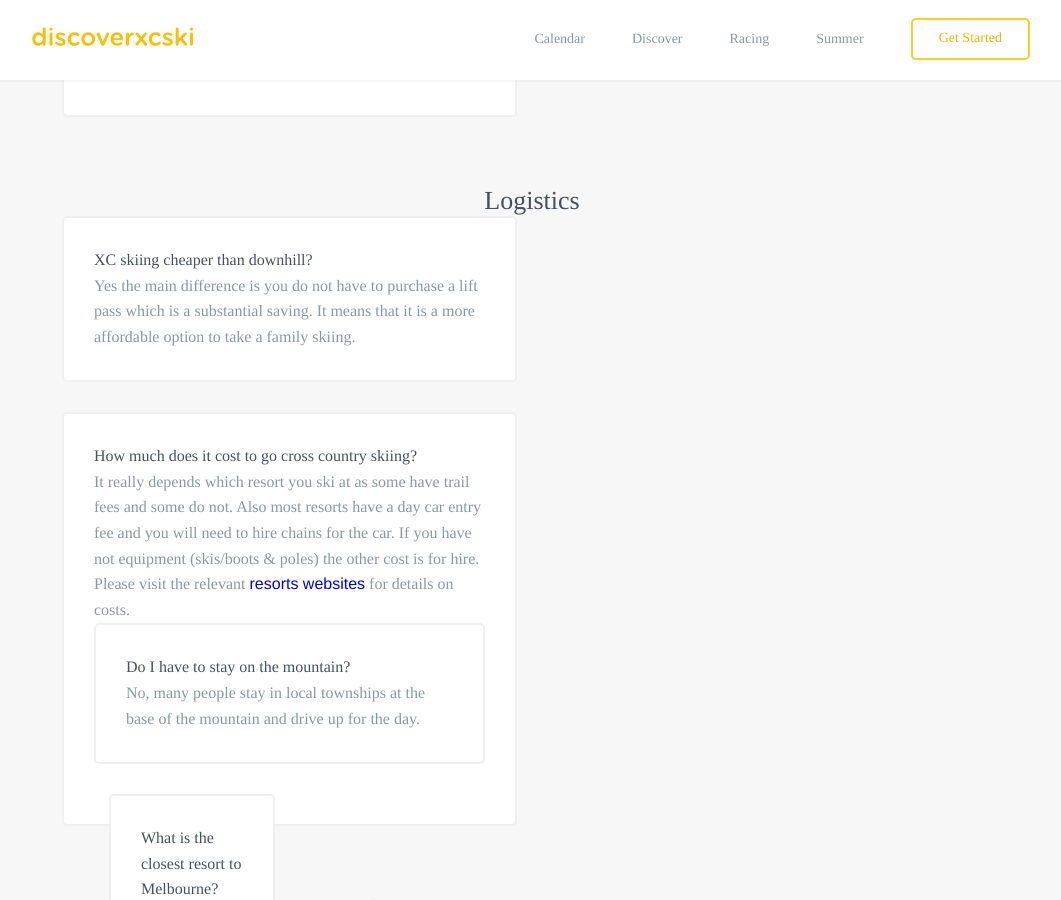
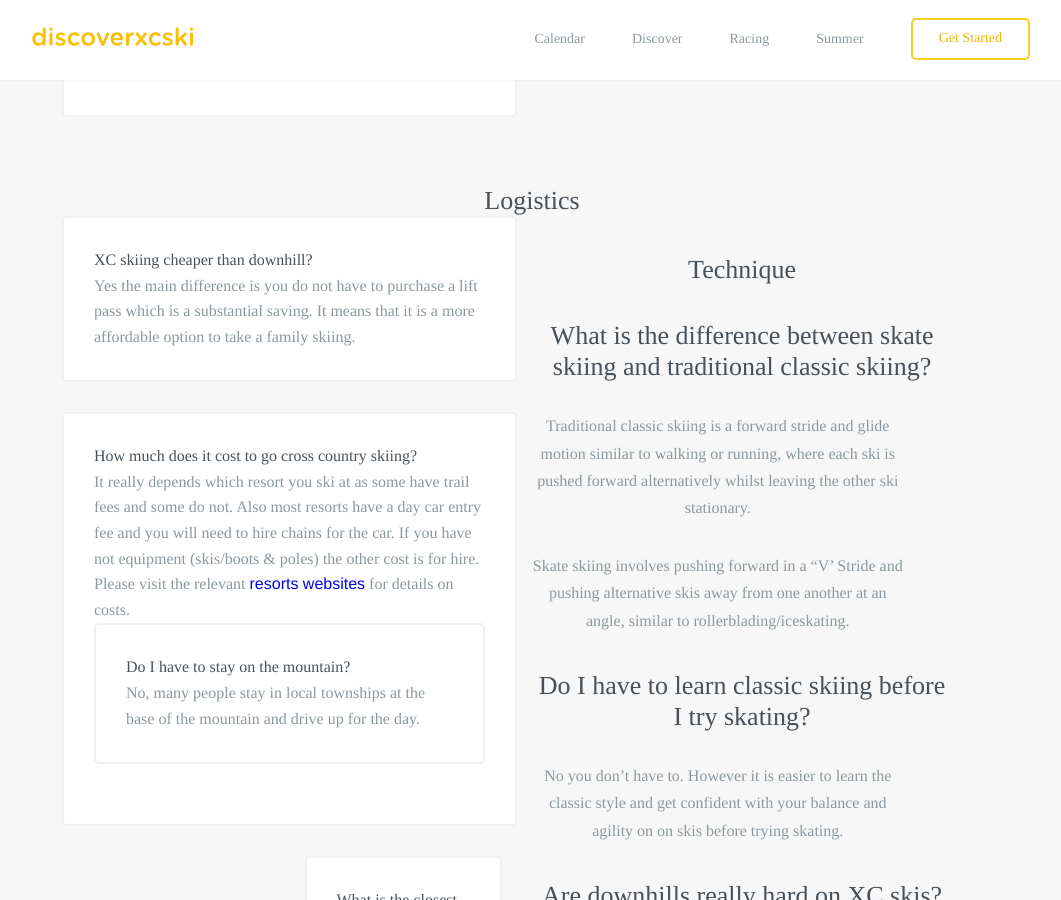
Before and after one commit to robcatto/robcatto.github.io, a Jekyll site: the page built from faq/index.html, in a window 1280 px wide and 900 px high, scrolled down 670 px. Shown: the whole window, without its empty margins (108-1169 px from the left). Built offline with Jekyll 4.4.1, drawn with Linux system fonts in a browser that asks for light colours; some web fonts are replaced; Markdown is read by kramdown in place of the engine named in the settings.

Commit message:
Update index.html

```diff
--- a/faq/index.html
+++ b/faq/index.html
@@ -83,7 +83,7 @@ layout: default
 
                 <h3 style="text-align: center; padding-top: 38px;">Logistics</h3>
                 <div class="row" style="overflow: auto;">
-                      <div class="column two">
+                      <div class="column two" style="float: left;">
                         <div class="large-outline">
                         <h3> XC skiing cheaper than downhill?</h3>
                         <p>
@@ -101,7 +101,8 @@ layout: default
                                 No, many people stay in local townships at the base of the mountain and drive up for the day.
                         </p>
                         </div>
-                        <div class="column two">
+                        </div>
+                        <div class="column two" style="float: right;">
                         <div class="large-outline">
                         <h3>What is the closest resort to Melbourne?</h3>
                         <p>
```
